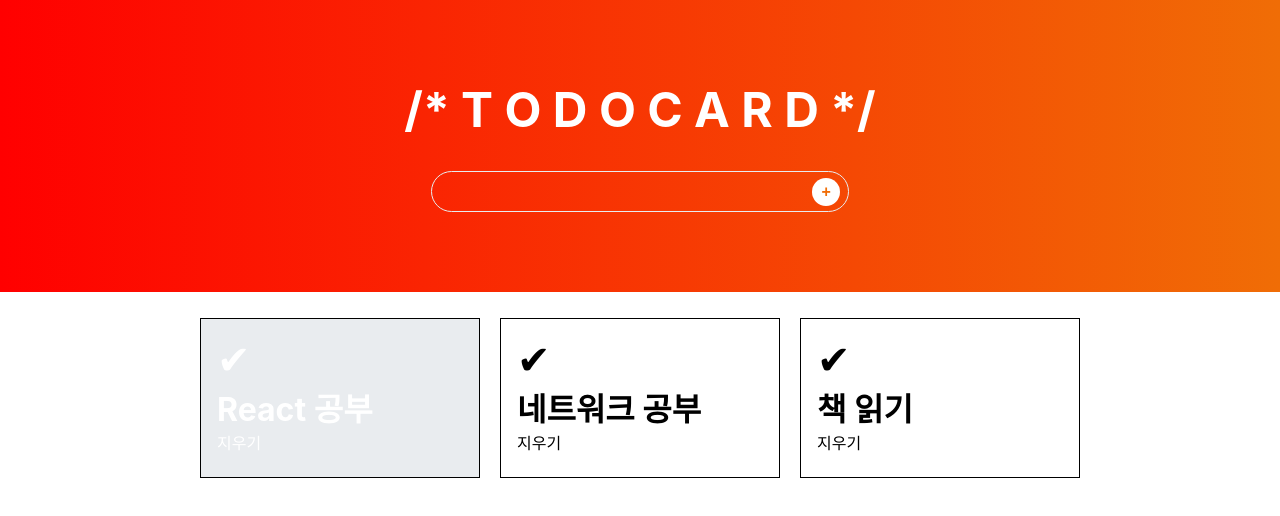
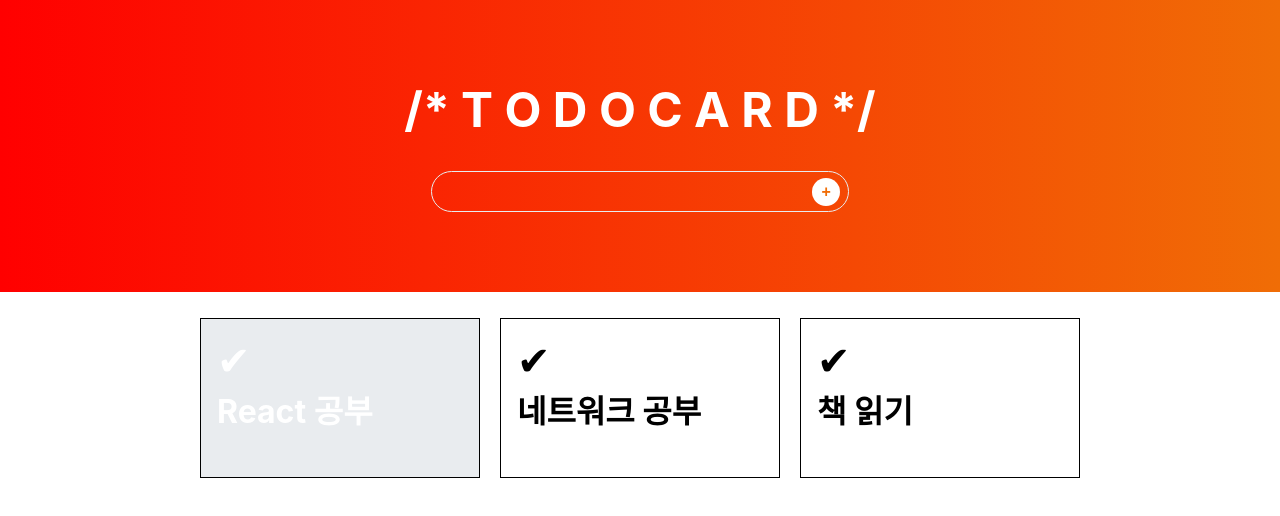
Before and after one commit to jeongyip/todolist, a React (Create React App) app: page / in a window 1280 px wide. Shown: the top 516 px of the page. Built offline with nearby package versions, Linux system fonts and the light colour scheme.

Commit message:
grid row property add

```diff
--- a/src/Todolist.css
+++ b/src/Todolist.css
@@ -4,4 +4,5 @@
   justify-content: center;
   grid-template-columns: 300px 300px 300px;
   grid-template-rows: 180px 180px;
+  grid-auto-rows: 180px;
 }
--- a/src/components/TodoItem.css
+++ b/src/components/TodoItem.css
@@ -1,9 +1,23 @@
 .item {
-  display: inline-block;
+  display: inline-flex;
+  flex-direction: column;
+  justify-content: space-around;
   border: 1px solid #000;
   margin: 10px;
   padding: 16px;
+  cursor: pointer;
 }
+
+.remove {
+  font-size: 1rem;
+  text-align: center;
+  padding: 1px;
+  padding-left: 4px;
+  background-color: white;
+  color: #f06d06;
+  opacity: 0;
+}
+
 .item.active {
   background-color: #e9ecef;
   color: white;
@@ -11,6 +25,9 @@
 .item:hover {
   background-color: #f06d06;
   color: white;
+}
+.item:hover .remove{
+  opacity: 1;
 }
 
 .check {
@@ -23,6 +40,3 @@
   font-size: 2rem;
   font-weight: bold;
 }
-.remove {
-
-}
```
